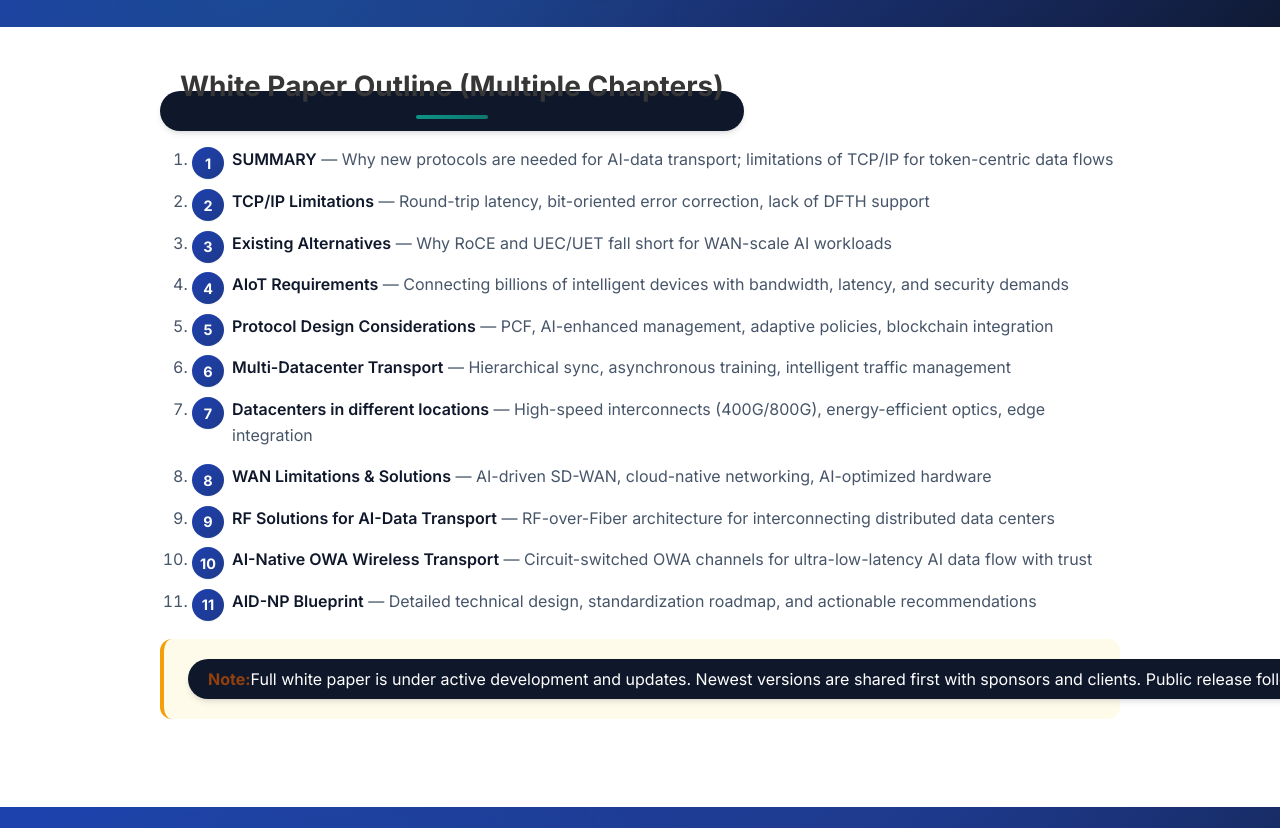
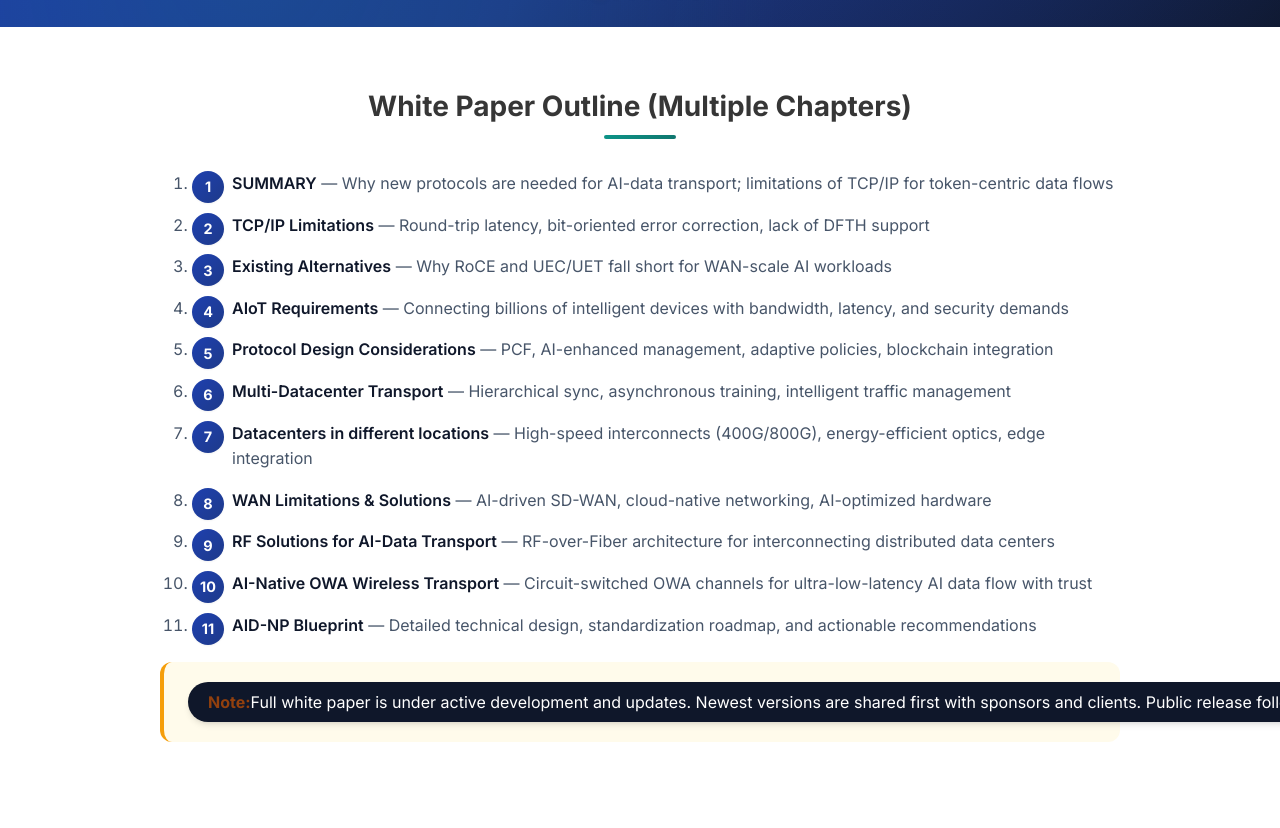
Before and after one commit to paloaltoresearch/TF-AID-NP, a plain HTML site: page index.html in a window 1280 px wide. Shown: the part 1656-2484 px from the top of the page. Drawn offline with nearby package versions, Linux system fonts and the light colour scheme; some icons are missing.

Commit message:
Update index.html

```diff
--- a/index.html
+++ b/index.html
@@ -369,7 +369,7 @@
 <!-- White Paper Outline -->
 <section class="section">
   <div class="container is-max-desktop"><a href="https://paloaltoresearch.org/anp.htm" target="_blank"
-                  class="external-link button is-normal is-rounded is-dark">
+                  >
     <h2 class="title is-3 has-text-centered">White Paper Outline (Multiple Chapters)</h2></a>
     <div class="content">
       <ol>
```
